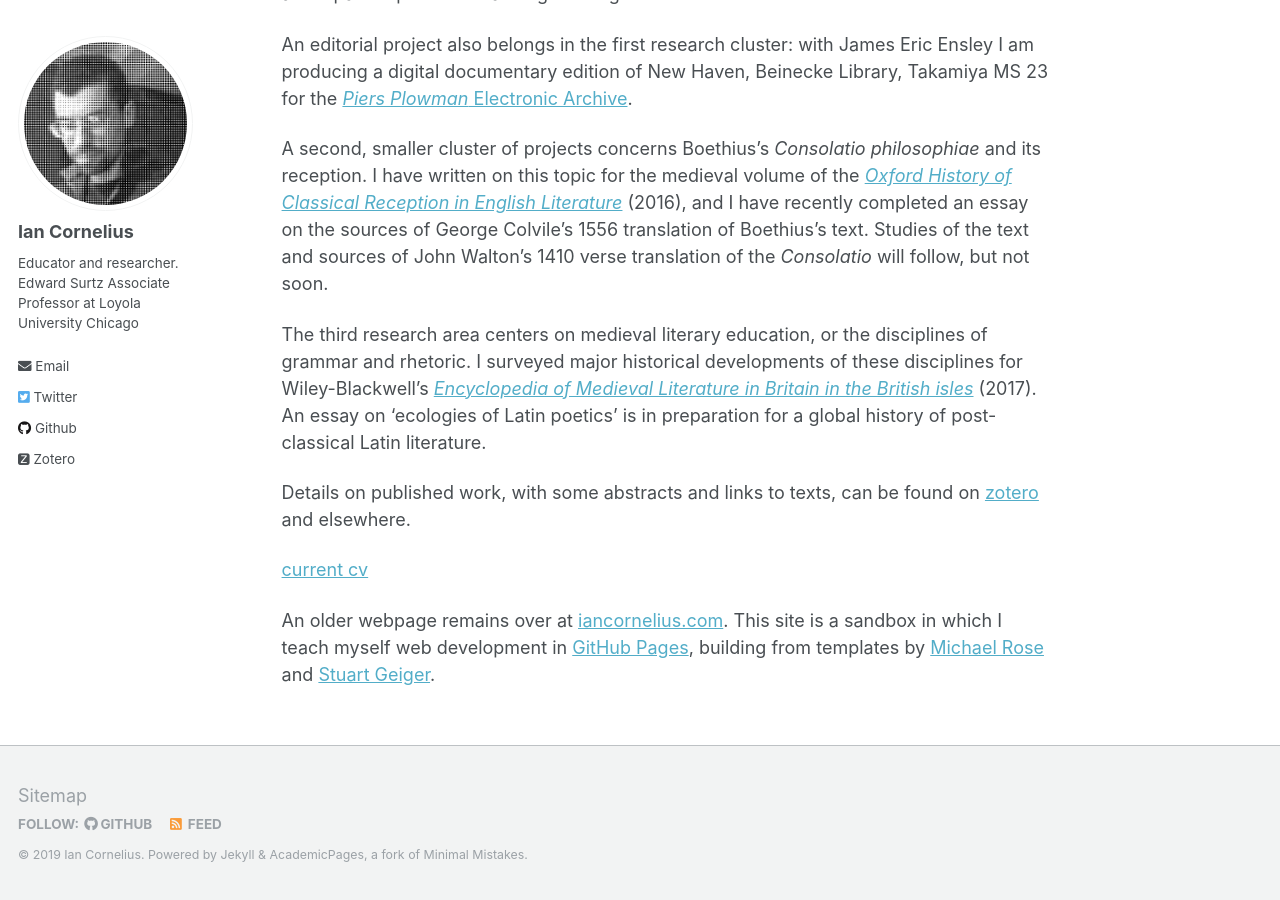
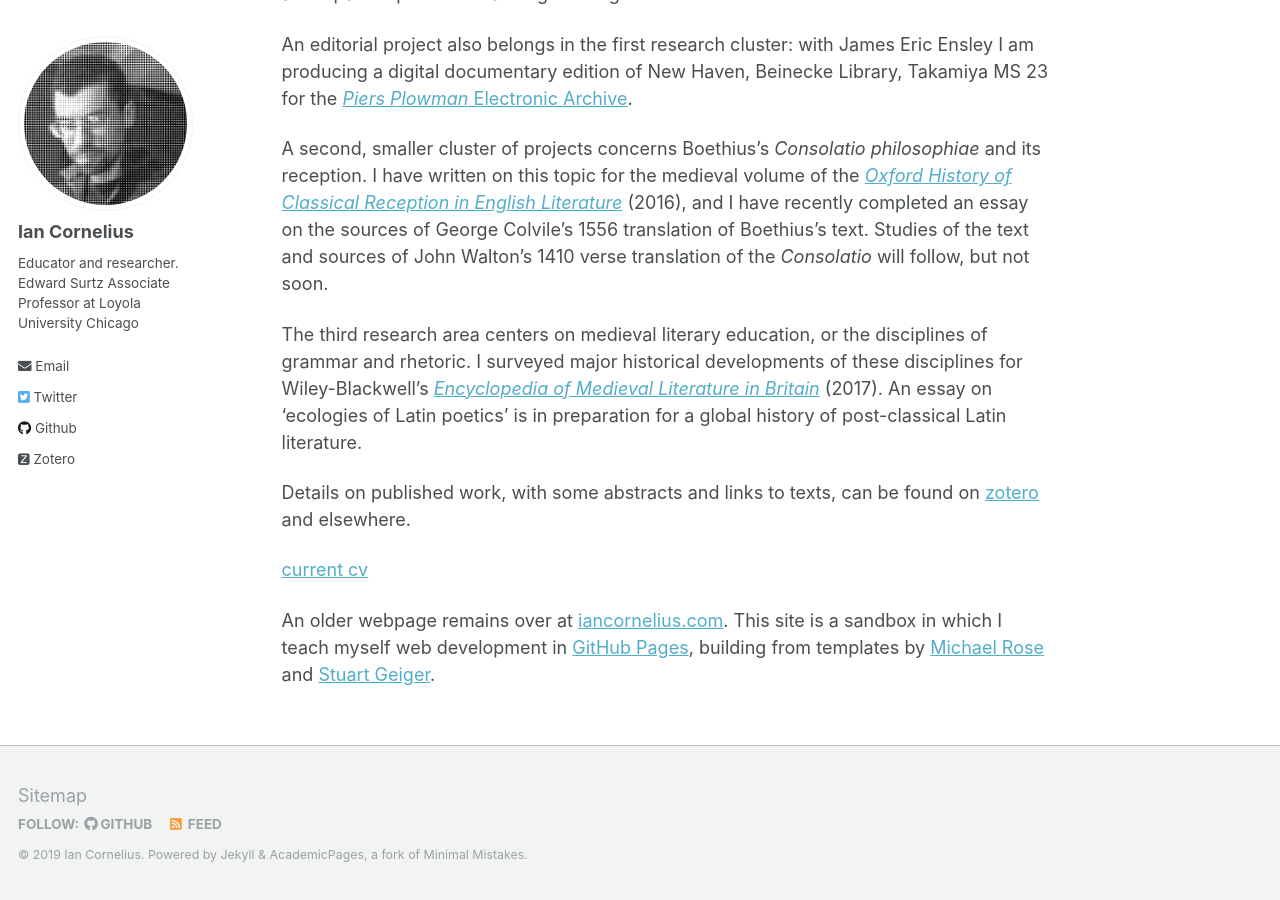
Before and after one commit to icornelius/icornelius.github.io, a Jekyll site: the page built from _pages/about.md, in a window 1280 px wide and 900 px high, scrolled down 1195 px. Built offline with Jekyll 4.4.1, drawn with Linux system fonts in a browser that asks for light colours; some web fonts are replaced.

Commit message:
fix typo in 'about' (5/?)

```diff
--- a/_pages/about.md
+++ b/_pages/about.md
@@ -49,7 +49,7 @@ and I have recently completed an essay on the sources of George Colvile's 1556 t
 Studies of the text and sources of John Walton's 1410 verse translation of the *Consolatio* will follow, but not soon.
 
 The third research area centers on medieval literary education, or the disciplines of grammar and rhetoric.
-I surveyed major historical developments of these disciplines for Wiley-Blackwell's [*Encyclopedia of Medieval Literature in Britain in the British isles*](https://onlinelibrary.wiley.com/doi/abs/10.1002/9781118396957.wbemlb492) (2017).
+I surveyed major historical developments of these disciplines for Wiley-Blackwell's [*Encyclopedia of Medieval Literature in Britain*](https://onlinelibrary.wiley.com/doi/abs/10.1002/9781118396957.wbemlb492) (2017).
 An essay on 'ecologies of Latin poetics' is in preparation for a global history of post-classical Latin literature.
 
 Details on published work, with some abstracts and links to texts, can be found on [zotero](https://www.zotero.org/irc7) and elsewhere.
```
